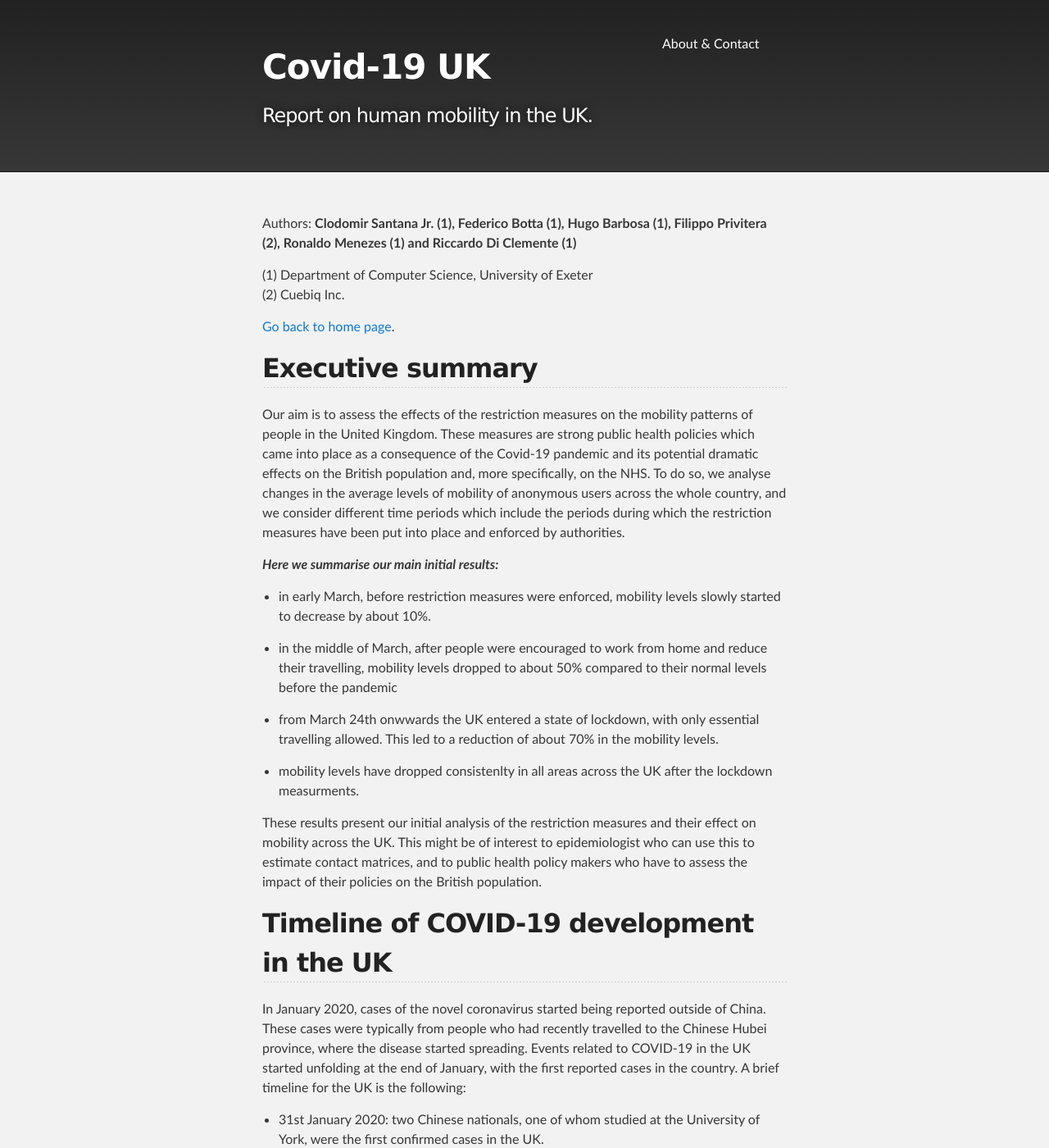
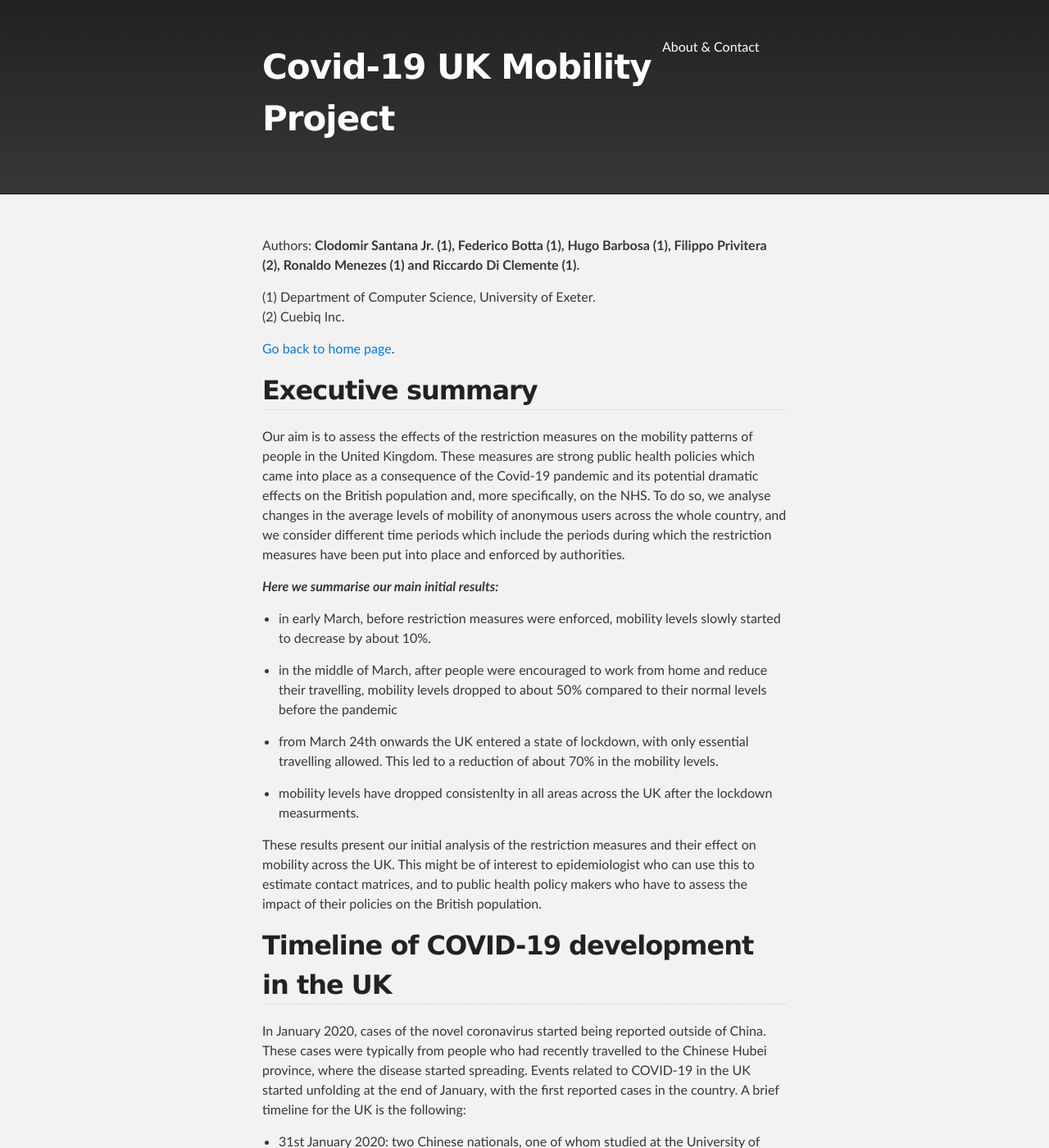
Before and after one commit to COVID19-UK-Mobility/COVID19-UK-Mobility.github.io, a Jekyll site: the page built from First-report.md, in a window 1280 px wide and 1400 px high. Shown: the whole window at 82% size. Built offline with Jekyll 4.4.1, drawn with Linux system fonts in a browser that asks for light colours; our own code applies the rules of GitHub Pages for plain Markdown files; the repository's description, which GitHub fills in, is left out; some of the changed text lies outside the part shown.

Commit message:
Minor text edits

```diff
--- a/First-report.md
+++ b/First-report.md
@@ -1,8 +1,8 @@
 Authors:
-**Clodomir Santana Jr. (1), Federico Botta (1), Hugo Barbosa (1), Filippo Privitera (2), Ronaldo Menezes (1) and Riccardo Di Clemente (1)**
+**Clodomir Santana Jr. (1), Federico Botta (1), Hugo Barbosa (1), Filippo Privitera (2), Ronaldo Menezes (1) and Riccardo Di Clemente (1).**
 
 
-(1) Department of Computer Science, University of Exeter
+(1) Department of Computer Science, University of Exeter.
 <br>
 (2) Cuebiq Inc.
 
@@ -17,7 +17,7 @@ Our aim is to assess the effects of the restriction measures on the mobility pat
 
    * in the middle of March, after people were encouraged to work from home and reduce their travelling, mobility levels dropped to about 50% compared to their normal levels before the pandemic
 
-   * from March 24th onwwards the UK entered a state of lockdown, with only essential travelling allowed. This led to a reduction of about 70% in the mobility levels.
+   * from March 24th onwards the UK entered a state of lockdown, with only essential travelling allowed. This led to a reduction of about 70% in the mobility levels.
 
    * mobility levels have dropped consistenlty in all areas across the UK after the lockdown measurments.
 
@@ -167,7 +167,7 @@ We want to assess the validity of our data in terms of how representative our sa
 
 ## Data & Methods
 
-This research has been performed using data from anonymized users who have opted-in to provide access to their location data anonymously, through a GDPR-compliant framework. The single users were not identifiable at any research steps. The residential areas were inferred at an aggregated county level. The analysis has been performed on a sample 250K users across the UK. We performed the radius of gyration analysis using the definition of (<a href="https://doi.org/10.1038/nature06958">Gonzalez, M. et al Nature 2008</a>). Moreover each mobility value of a given region is the median value of the distribution of the radius of gyration of the users within a temporal window over the following 8 days.
+This research has been performed using data from anonymized users who have opted-in to provide access to their location data anonymously, through a GDPR-compliant framework. The single users were not identifiable at any research steps. The residential areas were inferred at an aggregated county level. The analysis has been performed on a sample 250K users across the UK. We performed the radius of gyration analysis using the definition of (<a href="https://doi.org/10.1038/nature06958">Gonzalez, M. et al Nature 2008</a>). Moreover, each mobility value of a given region is the median value of the distribution of the radius of gyration of the users within a temporal window over the following 8 days.
 
 ## Team
 
--- a/_config.yml
+++ b/_config.yml
@@ -1,5 +1,5 @@
-title: Covid-19 UK
-description: Report on human mobility in the UK.
+title: Covid-19 UK Mobility Project
+description:
 show_downloads: true
 google_analytics:
 theme: jekyll-theme-slate
```
Also changed, not shown: other parts of First-report.md (+1 -1 lines), index.md (+3 -3 lines), 7 other files.
